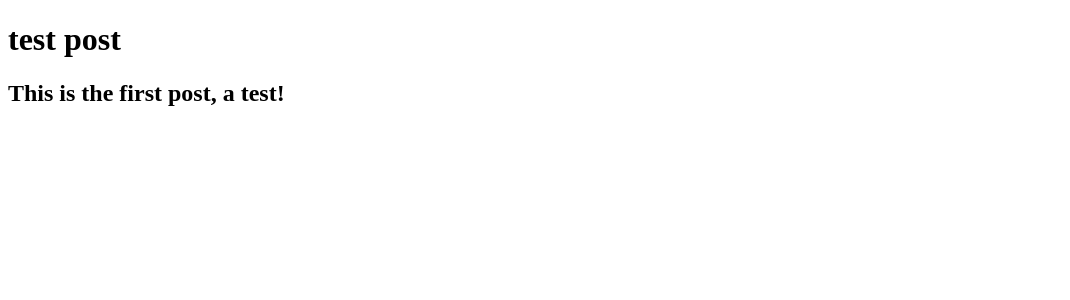
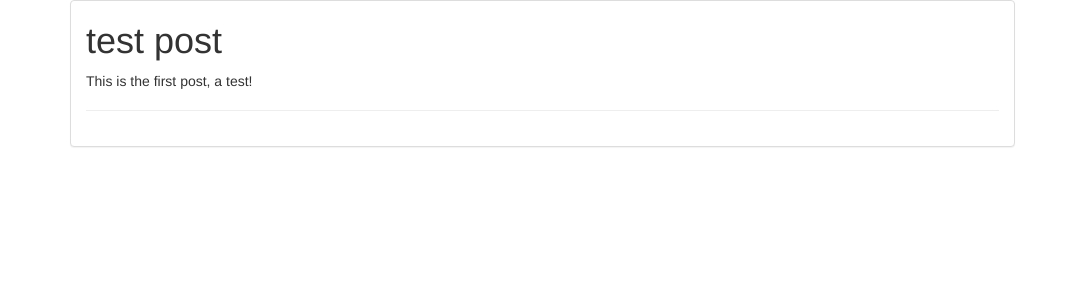
Before and after one commit to gnarizzy/MilliSay, a Django app: page /post/1/ in a window 1280 px wide. Shown: the top 300 px of the page, without its empty margins (0-1070 px from the left). Run offline with Django 3.2, Linux system fonts and the light colour scheme; data comes from the database, SQL or seed files in the repository; both versions use the stored data as it was after the commit; parts of the project's set-up code (start-up, migrations or seed data) failed here and were passed over; some libraries are stand-ins or nearby versions.

Commit message:
Used bootstrap to create non-hideous post page

```diff
--- a/millisay/readwrite/forms.py
+++ b/millisay/readwrite/forms.py
@@ -3,7 +3,7 @@ from readwrite.models import Post
 
 class PostForm(forms.ModelForm):
     title = forms.CharField(max_length=200, help_text="Please enter a title.")
-    content = forms.CharField(help_text="Please enter your post's content.")
+    content = forms.CharField(widget=forms.Textarea, help_text="Please enter your post's content.")
 
     class Meta:
         model = Post
--- /dev/null
+++ b/millisay/static/css/styles.css
@@ -0,0 +1,7 @@
+.page-header {
+    margin-top: 0;
+}
+
+.panel-body {
+    padding-top: 0;
+}
--- a/millisay/templates/readwrite/post.html
+++ b/millisay/templates/readwrite/post.html
@@ -1,10 +1,34 @@
+{% load static %}
 <!DOCTYPE html>
 <html>
 <head>
+    <meta name="viewport" content="width=device-width, initial-scale=1.0">
+    <link href="{% static 'css/bootstrap.min.css'% }" rel="stylesheet" media="screen">
+    <link href="{% static 'css/bootstrap.css' %}" rel="stylesheet">
+    <link href="{% static 'css/styles.css' %}" rel="stylesheet">
     <title>{{ post.title }}</title>
 </head>
 <body>
-<h1>{{ post.title }}</h1>
-<h2>{{ post.content }}</h2>
+    <div class = "container">
+        <div class = "row">
+          <div class="col-lg-10">
+              <div class = "panel panel-default">
+                  <div class = "panel-body">
+                    <div class = "page-header">
+                        <h1>{{ post.title }}</h1>
+                        <p>{{ post.content }}</p>
+                    </div>
+                  </div>
+              </div>
+          </div>
+        </div>
+    </div>
+
+
+    <script src="http://code.jquery.com/jquery-2.0.3.min.js"></script>
+    <script src="{% static 'js/bootstrap.min.js' %}"></script>
+    <script src="{% static 'js/bootstrap.js' %}"></script>
+
+
 </body>
 </html>
```
Also changed, not shown: millisay/millisay.db, 2 other files.
